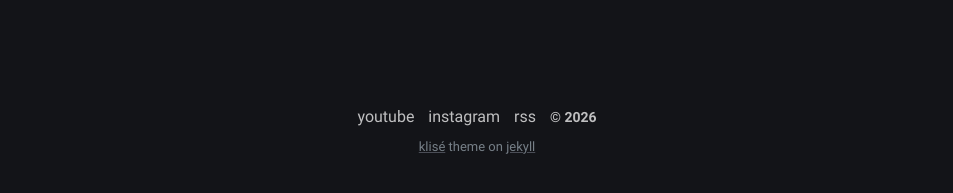
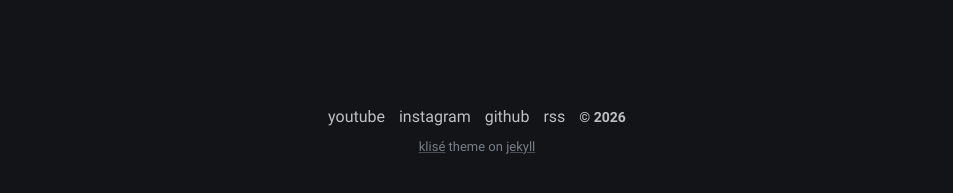
Before and after one commit to riffpointer/riffpointer.github.io, a Jekyll site: the page built from index.md, in a window 1280 px wide. Shown: the part 586-779 px from the top of the page, without its empty margins (163-1116 px from the left). Built offline with Jekyll 4.4.1, drawn with Linux system fonts in a browser that asks for light colours.

Commit message:
Update footer.html

```diff
--- a/_includes/footer.html
+++ b/_includes/footer.html
@@ -1,6 +1,7 @@
 <footer class="footer">
   <a class="footer_item" href="https://youtube.com/@riffpointer">youtube</a>
   <a class="footer_item" href="https://instagram.com/riffpointer">instagram</a>
+  <a class="footer_item" href="https://github.com/riffpointer">github</a>
   <a class="footer_item" href="/feed.xml">rss</a>
   <span class="footer_item">&copy; {{ site.time | date: "%Y" }}</span>
   <small class="footer_copyright">
```
